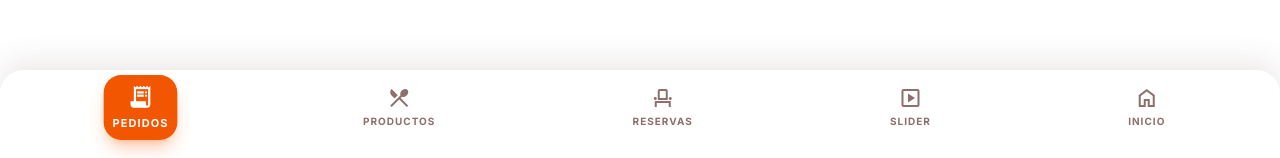
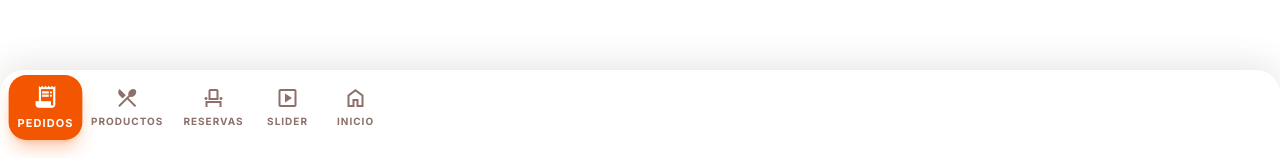
Before and after one commit to hectorDev2/corrales-web, a Next.js app: page /admin in a window 1280 px wide. Shown: the part 639-797 px from the top of the page. Built offline with nearby package versions, Linux system fonts and the light colour scheme; no server answers.

Commit message:
feat(ui): add admin shortcut in header and scrollable admin nav

```diff
--- a/src/app/globals.css
+++ b/src/app/globals.css
@@ -123,3 +123,10 @@
     @apply bg-background text-foreground font-sans antialiased;
   }
 }
+
+@layer utilities {
+  .scrollbar-none {
+    scrollbar-width: none;
+    &::-webkit-scrollbar { display: none; }
+  }
+}
--- a/src/components/admin/AdminBottomNav.tsx
+++ b/src/components/admin/AdminBottomNav.tsx
@@ -15,7 +15,8 @@ export function AdminBottomNav() {
   const pathname = usePathname();
 
   return (
-    <nav className="fixed bottom-0 left-0 w-full z-50 flex justify-around items-center px-4 pb-6 pt-2 bg-surface/90 backdrop-blur-xl shadow-[0_-8px_30px_rgba(89,65,61,0.12)] rounded-t-3xl">
+    <nav className="fixed bottom-0 left-0 w-full z-50 bg-surface/90 backdrop-blur-xl shadow-[0_-8px_30px_rgba(89,65,61,0.12)] rounded-t-3xl">
+      <div className="flex items-center gap-1 overflow-x-auto scrollbar-none px-3 pb-6 pt-2 snap-x snap-mandatory">
       {NAV_ITEMS.map(({ href, icon, label }, i) => {
         const isActive =
           href === "/" || href === "/admin"
@@ -25,7 +26,7 @@ export function AdminBottomNav() {
           <Link
             key={`${href}-${icon}`}
             href={href}
-            className={`flex flex-col items-center justify-center p-2 transition-all ${
+            className={`snap-center shrink-0 flex flex-col items-center justify-center p-2 min-w-[64px] transition-all ${
               isActive ? "bg-primary text-on-primary rounded-2xl shadow-lg shadow-primary/30 scale-110" : "text-outline hover:text-primary"
             }`}
           >
@@ -41,6 +42,7 @@ export function AdminBottomNav() {
           </Link>
         );
       })}
+      </div>
     </nav>
   );
 }
--- a/src/components/layout/Header.tsx
+++ b/src/components/layout/Header.tsx
@@ -1,4 +1,6 @@
 import Link from "next/link";
+
+import { createSupabaseServerClient } from "@/lib/supabase-server";
 
 import { MobileMenuButton } from "./MobileMenuButton";
 
@@ -9,7 +11,19 @@ const NAV_LINKS = [
   { href: "/nosotros", label: "Nosotros" },
 ] as const;
 
-export function Header() {
+export async function Header() {
+  const supabase = await createSupabaseServerClient();
+  const { data: { user } } = await supabase.auth.getUser();
+
+  let isAdmin = false;
+  if (user) {
+    const { data: profile } = await supabase
+      .from("profiles")
+      .select("role")
+      .eq("id", user.id)
+      .single();
+    isAdmin = profile?.role === "admin";
+  }
   return (
     <>
       {/* Top accent bar */}
@@ -67,6 +81,21 @@ export function Header() {
                 search
               </span>
             </button>
+
+            {isAdmin && (
+              <Link
+                href="/admin"
+                className="flex items-center gap-1.5 bg-primary text-on-primary text-xs font-black uppercase tracking-widest px-3 py-2 rounded-xl shadow-lg shadow-primary/20 hover:scale-105 active:scale-95 transition-all"
+              >
+                <span
+                  className="material-symbols-outlined text-base"
+                  style={{ fontVariationSettings: "'FILL' 1, 'wght' 400, 'GRAD' 0, 'opsz' 24" }}
+                >
+                  admin_panel_settings
+                </span>
+                Panel
+              </Link>
+            )}
           </div>
         </div>
       </header>
```
